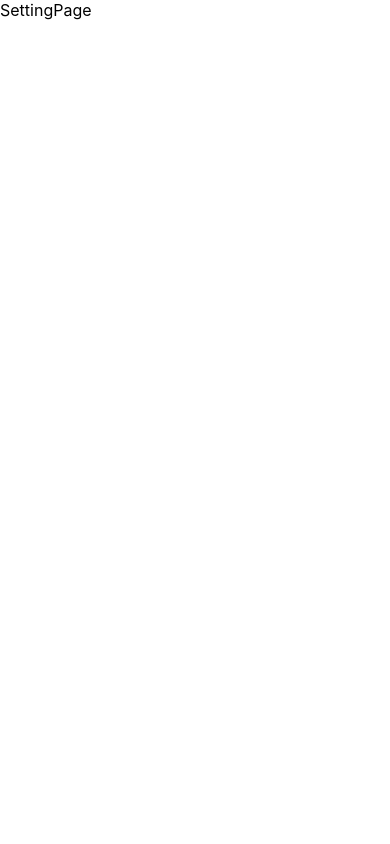
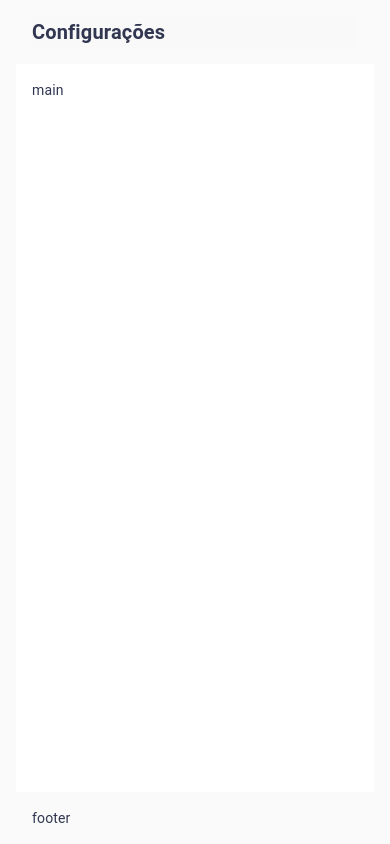
Before and after one commit to leviaraujo182/osb_screenconfig, a React (Create React App) app: page / in a window 390 px wide. Built offline with nearby package versions, Linux system fonts and the light colour scheme.

Commit message:
HeaderPage Create

```diff
--- a/src/components/App/App.tsx
+++ b/src/components/App/App.tsx
@@ -1,11 +1,12 @@
 import React from 'react'
 import { Router } from 'components/Router'
-import { ThemeProvider } from '@material-ui/core'
+import { ThemeProvider, CssBaseline } from '@material-ui/core'
 import { theme } from '_config/themes'
 
 export const App : React.FC = () => {
     return (
         <ThemeProvider theme={theme}>
+            <CssBaseline />
             <Router />
         </ThemeProvider>
     )
--- /dev/null
+++ b/src/components/ProcessDescriptionHeader/ProcessDescriptionHeader.style.ts
@@ -0,0 +1,37 @@
+
+import { makeStyles } from "@material-ui/core";
+import { textColors } from "_config/themes";
+
+export const useStyles = makeStyles({
+  title: {
+    fontWeight: 700,
+    fontSize: 20,
+
+    "& + #pd-subtitle": {
+      marginTop: 24,
+    },
+    "& + #pd-description": {
+      marginTop: 8,
+    },
+  },
+  subtitle: {
+    fontWeight: 500,
+    fontSize: 14,
+    lineHeight: "16px",
+
+    "& + #pd-description": {
+      marginTop: 8,
+    },
+  },
+  description: {
+    color: textColors.gray,
+    fontWeight: 300,
+    fontSize: 12,
+    lineHeight: "15.6px",
+  },
+
+  boxheader: {
+    backgroundColor: '#F9F9F9',
+
+  }
+});
--- /dev/null
+++ b/src/components/ProcessDescriptionHeader/ProcessDescriptionHeader.tsx
@@ -0,0 +1,43 @@
+import React from "react";
+import { Box, Typography } from "@material-ui/core";
+import { useStyles } from "./ProcessDescriptionHeader.style";
+
+interface TitleAndDescritionProps {
+  title: string;
+  subtitle?: string;
+  description?: string;
+}
+
+export const ProcessDescriptionHeader = ({
+  title,
+  subtitle,
+  description,
+}: TitleAndDescritionProps) => {
+  const styles = useStyles();
+
+  return (
+    <Box className={styles.boxheader}>
+      <Typography id="pd-title" variant="h6" className={styles.title}>
+        {title}
+      </Typography>
+      {subtitle && (
+        <Typography
+          id="pd-subtitle"
+          variant="subtitle1"
+          className={styles.subtitle}
+        >
+          <strong>{subtitle}</strong>
+        </Typography>
+      )}
+      {description && (
+        <Typography
+          id="pd-description"
+          variant="body1"
+          className={styles.description}
+        >
+          {description}
+        </Typography>
+      )}
+    </Box>
+  );
+};
--- /dev/null
+++ b/src/components/ProcessDescriptionHeader/index.ts
@@ -0,0 +1 @@
+export { ProcessDescriptionHeader } from './ProcessDescriptionHeader'
--- /dev/null
+++ b/src/components/ProcessPageLayout/ProcessPageLayout.style.ts
@@ -0,0 +1,40 @@
+import { makeStyles } from "@material-ui/core";
+import { theme } from "_config/themes";
+
+const padding = 16;
+
+interface StylesProps {
+  footerPosition?: "relative" | "fixed";
+}
+
+export const useStyles = makeStyles<typeof theme, StylesProps>({
+  container: {
+    display: "flex",
+    flexDirection: "column",
+    minHeight: "100vh",
+    [theme.breakpoints.down("sm")]: {
+      padding: 0,
+    },
+  },
+  header: {
+    padding: padding,
+  },
+  main: {
+    flex: 1,
+    backgroundColor: "#FFFFFF",
+    padding: padding,
+  },
+  footer: {
+    width: "100%",
+    padding: padding,
+    position: ({ footerPosition }) => footerPosition ?? "relative",
+    backgroundColor: theme.palette.background.default,
+    bottom: 0,
+    left: 0,
+    right: 0,
+
+    "& .MuiContainer-root": {
+      padding: 0,
+    },
+  },
+});
--- /dev/null
+++ b/src/components/ProcessPageLayout/ProcessPageLayout.tsx
@@ -0,0 +1,42 @@
+import React from "react";
+import { Box, Container } from "@material-ui/core";
+import { useStyles } from "./ProcessPageLayout.style";
+
+interface ProcessPageLayoutProps {
+  appBar?: React.ReactNode;
+  header: React.ReactNode;
+  main: React.ReactNode;
+  footer?: React.ReactNode;
+  footerPosition?: "relative" | "fixed";
+}
+
+export const ProcessPageLayout: React.FC<ProcessPageLayoutProps> = ({
+  appBar,
+  header,
+  main,
+  footer,
+  footerPosition,
+}) => {
+  const pageStyles = useStyles({ footerPosition });
+
+  return (
+    <Container className={pageStyles.container}>
+      {appBar}
+      <Box component="header" className={pageStyles.header}>
+        {header}
+      </Box>
+      <Box component="main" className={pageStyles.main}>
+        {main}
+      </Box>
+      {footer && (
+        <Box
+          component="footer"
+          position={footerPosition}
+          className={pageStyles.footer}
+        >
+          <Container>{footer as React.ReactChild}</Container>
+        </Box>
+      )}
+    </Container>
+  );
+};
--- /dev/null
+++ b/src/components/ProcessPageLayout/index.ts
@@ -0,0 +1 @@
+export { ProcessPageLayout } from './ProcessPageLayout'
--- a/src/features/ScreenSettings/pages/SettingPage.tsx
+++ b/src/features/ScreenSettings/pages/SettingPage.tsx
@@ -1,10 +1,19 @@
 import React from 'react'
+import { PageContainer } from 'components/PageContainer'
+import { ProcessPageLayout } from 'components/ProcessPageLayout'
+import { ProcessDescriptionHeader } from 'components/ProcessDescriptionHeader'
 
 
 export const SettingPage = () => {
     return (
-        <div>
-            SettingPage
-        </div>
+        <PageContainer>
+            <ProcessPageLayout
+                header={
+                    <ProcessDescriptionHeader title="Configurações" />
+                }
+                main={"main"}
+                footer={"footer"}
+            />
+        </PageContainer>
     )
 }
```
